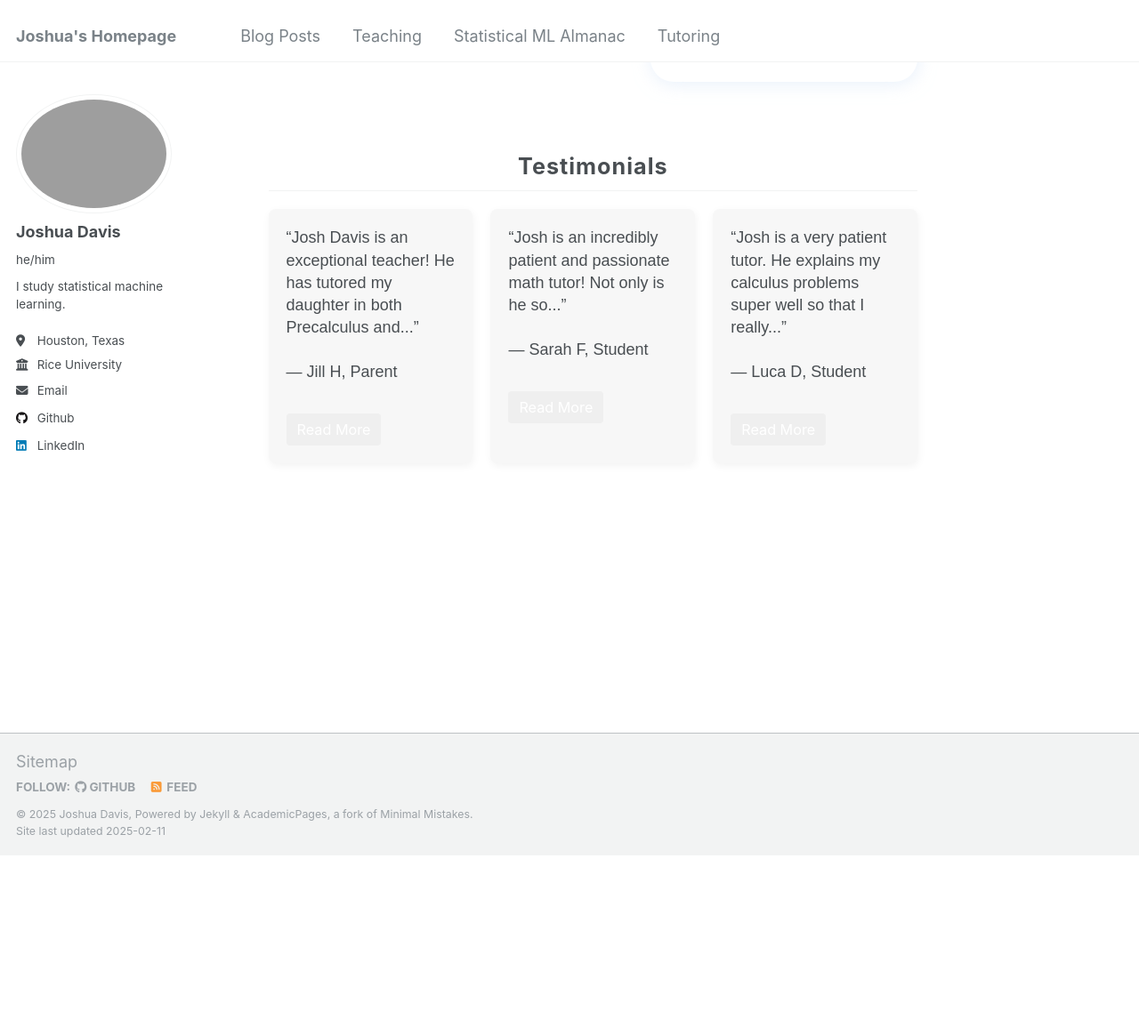
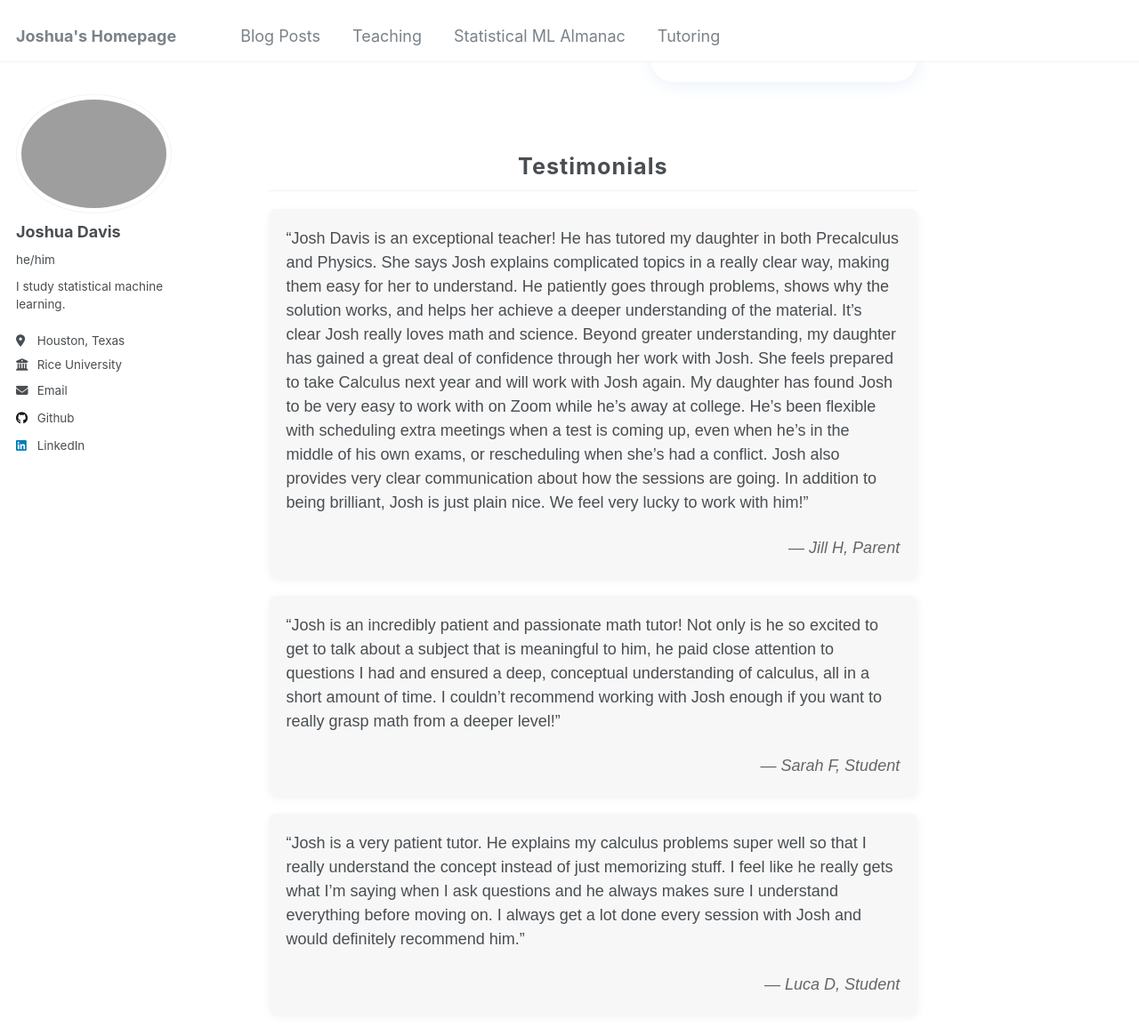
Before and after one commit to jxshdavis/jxshdavis.github.io, a Jekyll site: the page built from _pages/tutoring.md, in a window 1280 px wide and 1400 px high, scrolled down 871 px. Shown: the top 1155 px of the window at 89% size. Built offline with Jekyll 4.4.1, drawn with Linux system fonts in a browser that asks for light colours; before the commit the page ends 1833 px from its top, so only the background shows below that; some of the changed lines change nothing that is shown.

Commit message:
tutoring changes 2

```diff
--- a/_pages/tutoring.md
+++ b/_pages/tutoring.md
@@ -100,7 +100,7 @@ redirect_from:
     /* Grid container for testimonials: 3 columns, 20px gap */
     .testimonials-grid {
       display: grid;
-      grid-template-columns: repeat(3, 1fr);
+      grid-template-columns: repeat(1, 1fr);
       gap: 20px;
     }
 
@@ -111,13 +111,6 @@ redirect_from:
       padding: 20px;
       box-shadow: 1px 3px 10px rgba(0, 0, 0, 0.05);
       position: relative;
-      /* margin-bottom removed so grid's gap is used instead */
-    }
-
-    /* Single paragraph for testimonial text */
-    .testimonial-text {
-      line-height: 1.4;
-      margin: 0 0 10px;
     }
 
     /* Attribution or final line in the testimonial */
@@ -126,21 +119,6 @@ redirect_from:
       text-align: right;
       font-style: italic;
       color: #666;
-    }
-
-    /* Read More button styling */
-    .read-more-btn {
-      /* background-color: #007BFF;  <-- Uncomment or choose a different color */
-      color: #fff;
-      border: none;
-      padding: 8px 12px;
-      border-radius: 4px;
-      cursor: pointer;
-      font-size: 0.9rem;
-      margin-top: 10px;
-    }
-    .read-more-btn:hover {
-      background-color: #0056b3;
     }
 
     /*
@@ -154,7 +132,6 @@ redirect_from:
       .container {
         display: flex;
         justify-content: space-between;
-        /* Add or ensure this is set: */
         align-items: flex-start;
         flex-direction: column;
       }
@@ -175,7 +152,6 @@ redirect_from:
 </head>
 <body>
 
-  <!-- Main container for two-column layout -->
   <div class="container">
     <!-- Middle Column (Name, About, Education) -->
     <div class="middle-column">
@@ -226,7 +202,6 @@ redirect_from:
     </div>
 
   </div>
-  <!-- End .container -->
 
   <!-- TESTIMONIALS SECTION -->
   <div class="testimonials-section">
@@ -234,44 +209,46 @@ redirect_from:
 
     <!-- Grid container: 3 columns -->
     <div class="testimonials-grid">
-
       <!-- Testimonial #1 -->
-      <div
-        class="testimonial"
-        data-short="“Josh Davis is an exceptional teacher! He has tutored my daughter in both Precalculus and...”"
-        data-full="“Josh Davis is an exceptional teacher! He has tutored my daughter in both Precalculus and Physics. She says Josh explains complicated topics in a really clear way, making them easy for her to understand. He patiently goes through problems, shows why the solution works, and helps her achieve a deeper understanding of the material. It’s clear Josh really loves math and science. Beyond greater understanding, my daughter has gained a great deal of confidence through her work with Josh. She feels prepared to take Calculus next year and will work with Josh again. My daughter has found Josh to be very easy to work with on Zoom while he’s away at college. He’s been flexible with scheduling extra meetings when a test is coming up. In addition to being brilliant, Josh is just plain nice. We feel very lucky to work with him!”"
-      >
-        <p class="testimonial-text">
-          “Josh Davis is an exceptional teacher! He has tutored my daughter in both Precalculus and...”
+      <div class="testimonial">
+        <p>
+          “Josh Davis is an exceptional teacher! He has tutored my daughter in both Precalculus and
+          Physics. She says Josh explains complicated topics in a really clear way, making them easy
+          for her to understand. He patiently goes through problems, shows why the solution works,
+          and helps her achieve a deeper understanding of the material. It’s clear Josh really loves
+          math and science. Beyond greater understanding, my daughter has gained a great deal of
+          confidence through her work with Josh. She feels prepared to take Calculus next year and
+          will work with Josh again. My daughter has found Josh to be very easy to work with on
+          Zoom while he’s away at college. He’s been flexible with scheduling extra meetings when
+          a test is coming up, even when he’s in the middle of his own exams, or rescheduling when
+          she’s had a conflict. Josh also provides very clear communication about how the sessions
+          are going. In addition to being brilliant, Josh is just plain nice. We feel very lucky to
+          work with him!”
         </p>
         <p>— Jill H, Parent</p>
-        <button class="read-more-btn" onclick="toggleTestimonial(this)">Read More</button>
       </div>
 
       <!-- Testimonial #2 -->
-      <div
-        class="testimonial"
-        data-short="“Josh is an incredibly patient and passionate math tutor! Not only is he so...”"
-        data-full="“Josh is an incredibly patient and passionate math tutor! Not only is he so excited to get to talk about a subject that is meaningful to him, he paid close attention to questions I had and ensured a deep, conceptual understanding of calculus, all in a short amount of time. I couldn’t recommend working with Josh enough if you want to really grasp math from a deeper level!”"
-      >
-        <p class="testimonial-text">
-          “Josh is an incredibly patient and passionate math tutor! Not only is he so...”
+      <div class="testimonial">
+        <p>
+          “Josh is an incredibly patient and passionate math tutor! Not only is he so excited to get
+          to talk about a subject that is meaningful to him, he paid close attention to questions I
+          had and ensured a deep, conceptual understanding of calculus, all in a short amount of
+          time. I couldn’t recommend working with Josh enough if you want to really grasp math from
+          a deeper level!”
         </p>
         <p>— Sarah F, Student</p>
-        <button class="read-more-btn" onclick="toggleTestimonial(this)">Read More</button>
       </div>
 
       <!-- Testimonial #3 -->
-      <div
-        class="testimonial"
-        data-short="“Josh is a very patient tutor. He explains my calculus problems super well so that I really...”"
-        data-full="“Josh is a very patient tutor. He explains my calculus problems super well so that I really understand the concept instead of just memorizing stuff. I feel like he really gets what I’m saying when I ask questions and he always makes sure I understand everything before moving on. I always get a lot done every session with Josh and would definitely recommend him.”"
-      >
-        <p class="testimonial-text">
-          “Josh is a very patient tutor. He explains my calculus problems super well so that I really...”
+      <div class="testimonial">
+        <p>
+          “Josh is a very patient tutor. He explains my calculus problems super well so that I really
+          understand the concept instead of just memorizing stuff. I feel like he really gets what
+          I’m saying when I ask questions and he always makes sure I understand everything before
+          moving on. I always get a lot done every session with Josh and would definitely recommend him.”
         </p>
         <p>— Luca D, Student</p>
-        <button class="read-more-btn" onclick="toggleTestimonial(this)">Read More</button>
       </div>
 
       <!-- Add more testimonials as needed, each within a .testimonial div -->
@@ -281,31 +258,5 @@ redirect_from:
   </div>
   <!-- END TESTIMONIALS SECTION -->
 
-  <script>
-    /**
-     * Toggles between short & full text by replacing the paragraph content
-     */
-    function toggleTestimonial(button) {
-      // The parent .testimonial container
-      const container = button.closest('.testimonial');
-      // The text paragraph
-      const textElem = container.querySelector('.testimonial-text');
-
-      // data-* attributes (short and full)
-      const shortText = container.getAttribute('data-short');
-      const fullText = container.getAttribute('data-full');
-
-      // If button says 'Read More', display full text
-      if (button.textContent === 'Read More') {
-        textElem.textContent = fullText;
-        button.textContent = 'Read Less';
-      } else {
-        // Otherwise revert to short snippet
-        textElem.textContent = shortText;
-        button.textContent = 'Read More';
-      }
-    }
-  </script>
-
 </body>
 </html>
```
